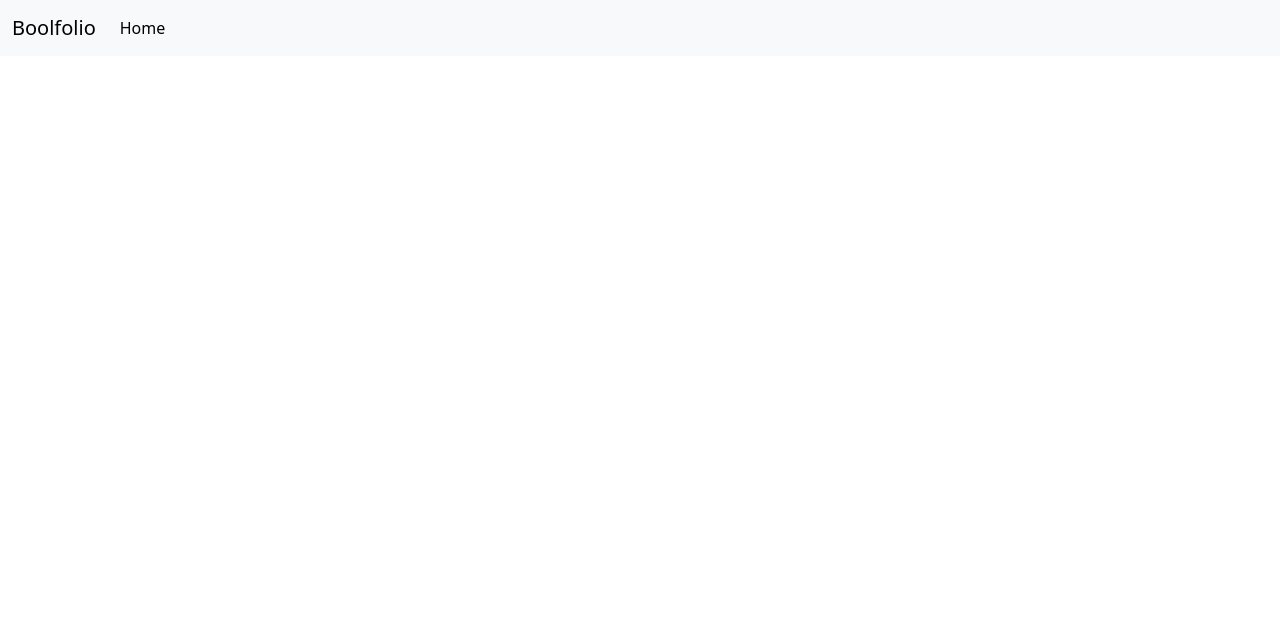
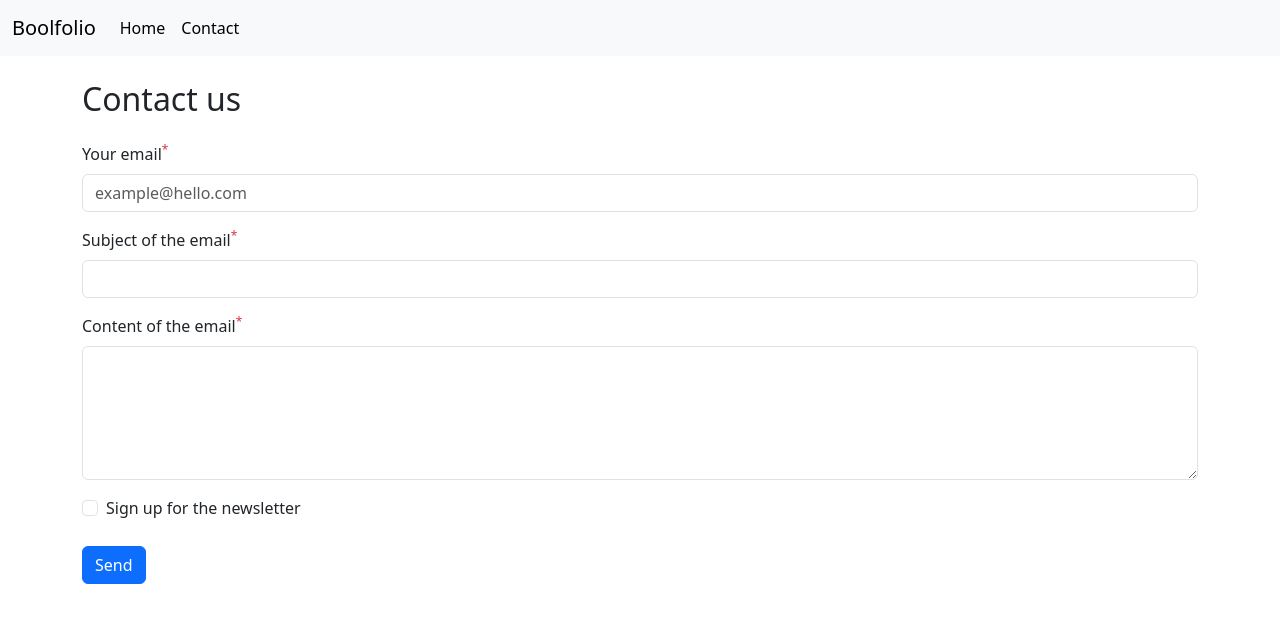
Before and after one commit to Christian-Beninati/vite-boolfolio, a Vue app: page /contact in a window 1280 px wide. Before the commit this address had no page. Shown: the top 622 px of the page. Built offline with nearby package versions, Linux system fonts and the light colour scheme.

Commit message:
Added ContactPage and Form

```diff
--- /dev/null
+++ b/src/assets/pages/ContactPage.vue
@@ -0,0 +1,57 @@
+<script>
+import axios from "axios";
+const endpoint = "http://127.0.0.1:8000/api/contact-message";
+const emptyForm = { email: "", subject: "", content: "", subscription: false, };
+export default {
+    data: () => ({
+        form: emptyForm,
+    }),
+    methods: {
+        sendForm() {
+            axios.post(endpoint, this.form)
+                .then(() => { this.form = emptyForm })
+                .catch((err) => { console.error(err) })
+                .then(() => { })
+        }
+    }
+};
+</script>
+
+<template>
+    <div class="container">
+        <h2 class="my-4">Contact us</h2>
+        <!-- Form Contatti -->
+        <form @submit.prevent="sendForm">
+            <!-- Email -->
+            <div class="mb-3">
+                <label for="email" class="form-label">Your email<sup class="text-danger">*</sup></label>
+                <input type="email" class="form-control" id="email" placeholder="example@hello.com"
+                    v-model.trim="form.email">
+            </div>
+
+            <!-- Oggetto -->
+            <div class="mb-3">
+                <label for="subject" class="form-label">Subject of the email<sup class="text-danger">*</sup></label>
+                <input type="text" class="form-control" id="subject" v-model.trim="form.subject">
+            </div>
+
+            <!-- Messaggio -->
+            <div class="mb-3">
+                <label for="message" class="form-label">Content of the email<sup class="text-danger">*</sup></label>
+                <textarea class="form-control" id="message" rows="5" v-model.trim="form.content"></textarea>
+            </div>
+
+            <div class="form-check">
+                <input class="form-check-input" type="checkbox" id="subscription" v-model="form.subscription">
+                <label class="form-check-label" for="subscription">
+                    Sign up for the newsletter
+                </label>
+            </div>
+            <div>
+                <button class="btn btn-primary mt-4">Send</button>
+            </div>
+        </form>
+    </div>
+</template>
+
+<style scoped></style>
--- a/src/assets/router/index.js
+++ b/src/assets/router/index.js
@@ -1,6 +1,7 @@
 import { createRouter, createWebHistory } from "vue-router";
 
 import HomePage from "../pages/HomePage.vue";
+import ContactPage from "../pages/ContactPage.vue";
 import DetailPage from "../pages/DetailPage.vue";
 import TypeProjects from "../pages/TypeProjects.vue";
 
@@ -11,6 +12,11 @@ const router = createRouter({
      path: "/",
      name: "home",
      component: HomePage
+    },
+    {
+      path: "/contact",
+      name: "contact",
+      component: ContactPage
     },
     {
      path: "/projects/:id",
--- a/src/components/AppHeader.vue
+++ b/src/components/AppHeader.vue
@@ -19,6 +19,9 @@ export default {
                         <li class="nav-item">
                             <router-link class="nav-link active" :to="{ name: 'home' }">Home</router-link>
                         </li>
+                        <li class="nav-item">
+                            <router-link class="nav-link active" :to="{ name: 'contact' }">Contact</router-link>
+                        </li>
                     </ul>
                 </div>
             </div>
```
